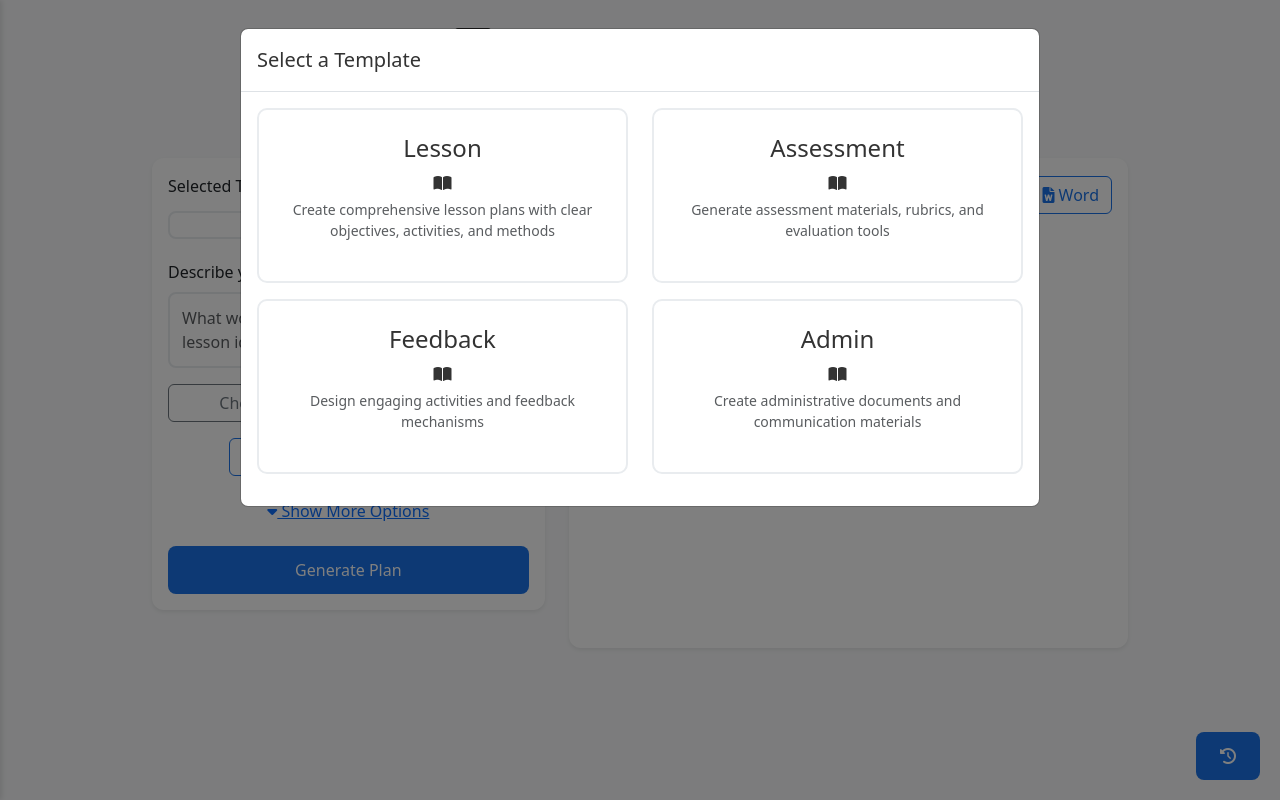
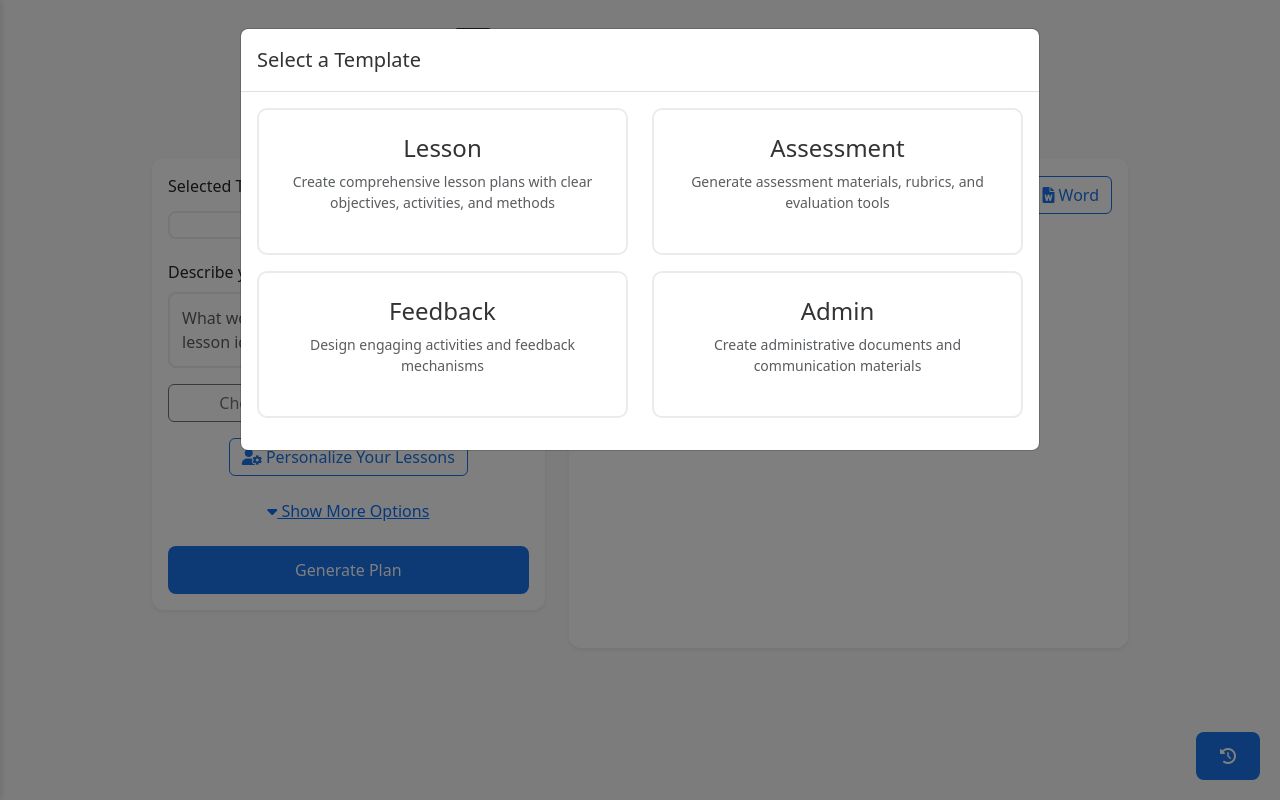
Before and after one commit to Koshkap/PlopPLAN, a Flask app: page /app in a window 1280 px wide. Run offline with Flask 3, Linux system fonts and the light colour scheme; some libraries are stand-ins or nearby versions.

Commit message:
Assistant checkpoint: Removed book icon from template cards
Assistant generated file changes:
- templates/index.html: Remove book icon from template cards

---

User prompt:

remove the book emoji from the templatetes

```diff
--- a/templates/index.html
+++ b/templates/index.html
@@ -23,7 +23,6 @@
                         <div class="col-md-6 mb-3">
                             <div class="template-card" data-template="{{ template_key }}" data-subtemplates='{{ template.subtemplates|tojson }}'>
                                 <h4>{{ template_key|title }}</h4>
-                                <i class="fas fa-book-open mb-2"></i>
                                 <p class="small text-muted">{{ template.description }}</p>
                             </div>
                         </div>
```
